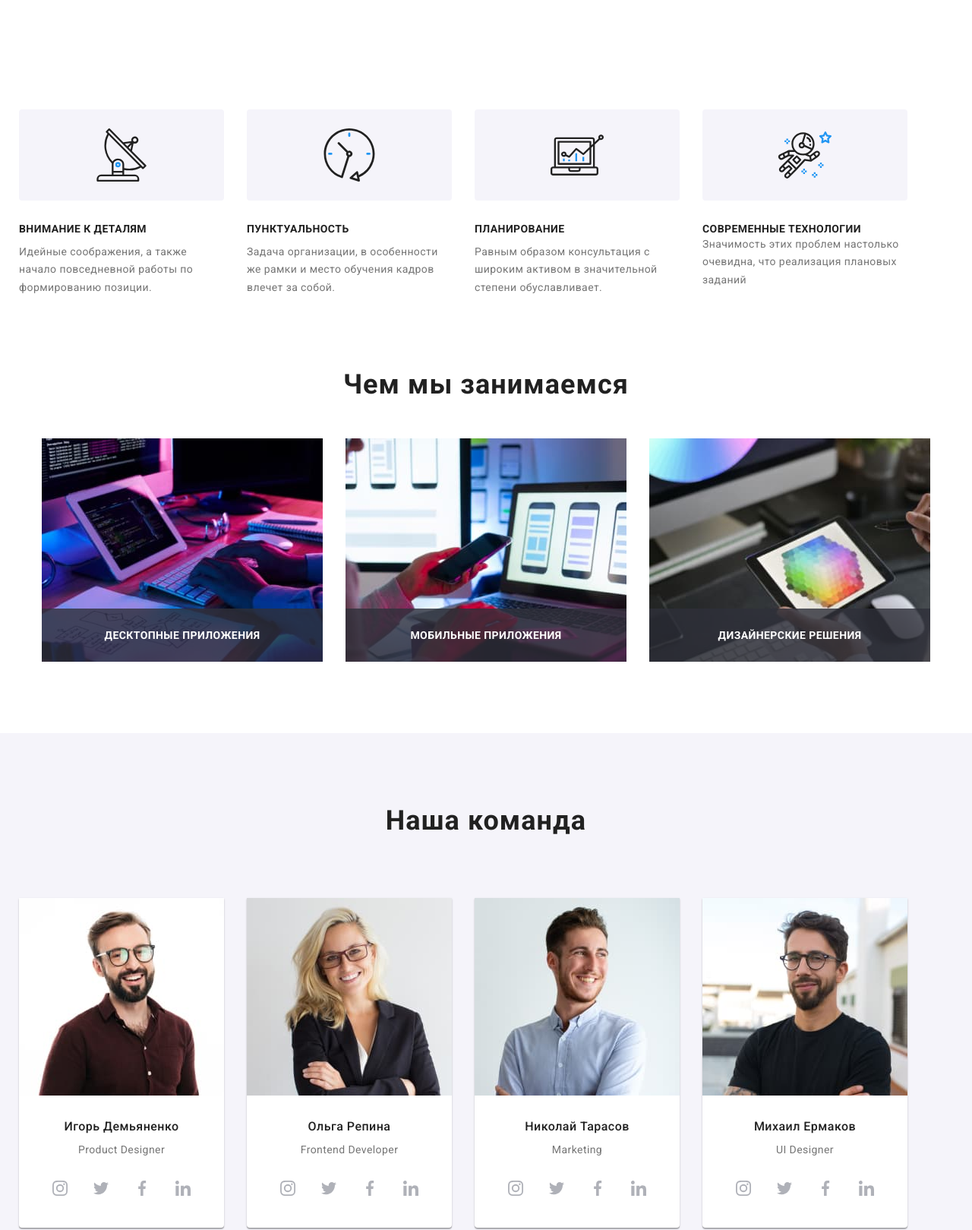
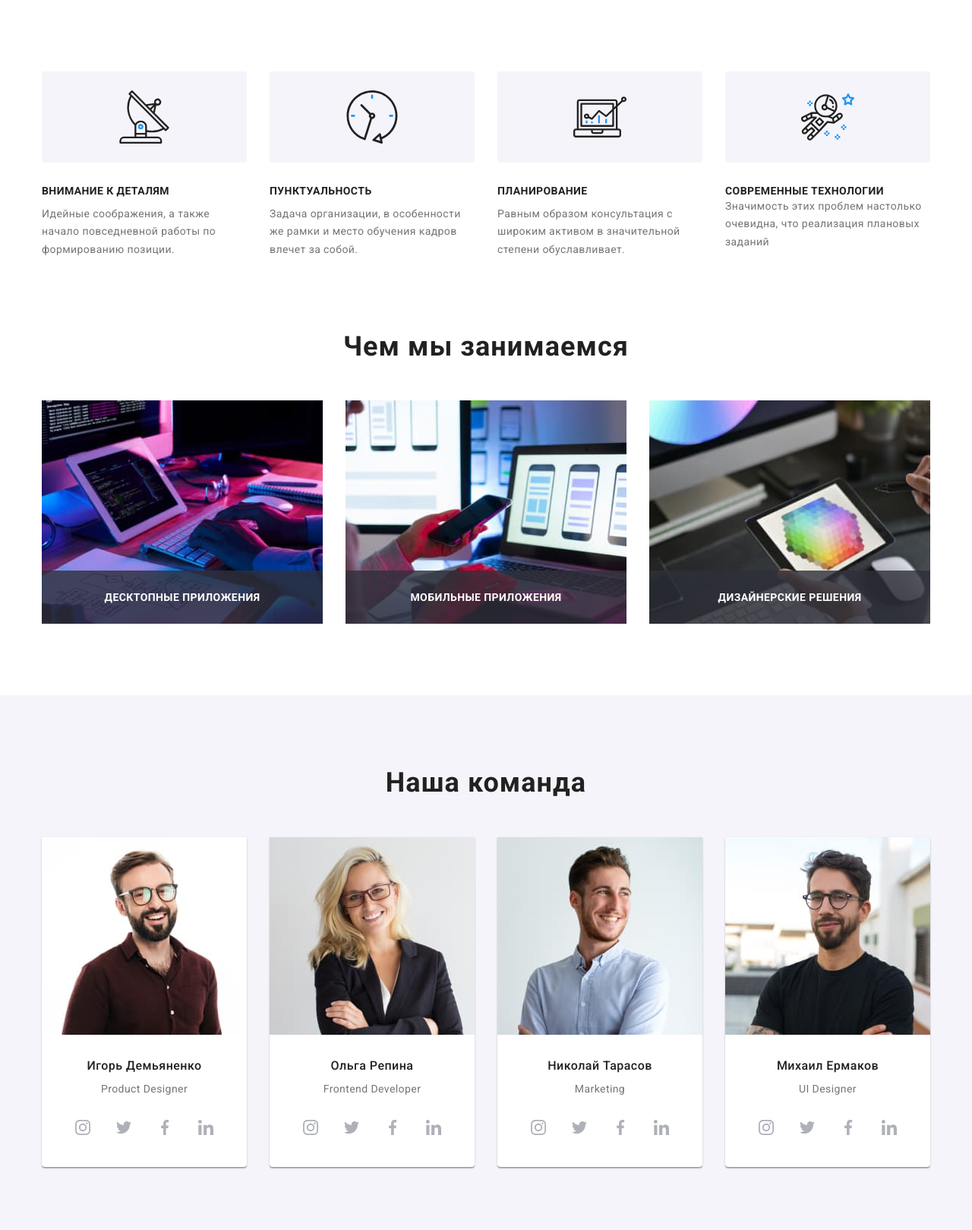
Before and after one commit to ttuluk/goit-markup-hw-05, a plain HTML site: page index.html in a window 1280 px wide. Shown: the part 683-2302 px from the top of the page at 76% size. Drawn offline with nearby package versions, Linux system fonts and the light colour scheme.

Commit message:
исправляет замечания ментора

```diff
--- a/css/style.css
+++ b/css/style.css
@@ -302,6 +302,7 @@ p {
   font-weight: 900;
   font-size: 44px;
   line-height: 1.36;
+  letter-spacing: 0.06em;
   text-transform: uppercase;
 }
 
@@ -381,9 +382,6 @@ button {
   margin-top: 30px;
 }
 
-.card-set .features-item:nth-child(4n + 1) {
-  margin-left: 0;
-}
 .features-image {
   display: flex;
   justify-content: center;
@@ -464,13 +462,6 @@ img {
   background-color: var(--secondary-bg-color);
 }
 
-.card-set {
-  display: flex;
-  flex-wrap: wrap;
-  margin-left: -30px;
-  margin-top: -30px;
-}
-
 .card-set .team-item {
   display: flex;
   flex-direction: column;
@@ -481,9 +472,6 @@ img {
   background-color: var(--secondary-text-color);
   border-radius: 0px 0px 4px 4px;
   box-shadow: var(--secondary-card-shadow);
-}
-.card-set .team-item:nth-child(4n + 1) {
-  margin-left: 0;
 }
 
 .team-card-text {
@@ -673,6 +661,7 @@ img {
   margin-left: auto;
   margin-right: auto;
   align-items: center;
+  margin-bottom: 50px;
 }
 
 .filter-item {
@@ -696,7 +685,7 @@ filter-item:first-child {
   text-align: center;
   letter-spacing: 0.03em;
 
-  transition: background-color var(--animation) color var(--animation)
+  transition: background-color var(--animation), color var(--animation),
     box-shadow var(--animation);
 }
 
@@ -716,9 +705,10 @@ filter-item:first-child {
   box-shadow: var(--prime-card-swadow);
 }
 
-.card-set {
+.card-set .galery-list {
   display: flex;
-  margin-top: 20px;
+  margin-top: -30px;
+  margin-left: -30px;
   flex-basis: calc((100% - 3 * 30px) / 3);
 }
 
@@ -727,10 +717,6 @@ filter-item:first-child {
   margin-left: 30px;
   margin-top: 30px;
   cursor: pointer;
-}
-
-.card-set .galery-item:nth-child(3n + 1) {
-  margin-left: 0;
 }
 
 .galery-card {
```
Also changed, not shown: index.html (+2 -0 lines), portfolio.html (+1 -1 lines).
